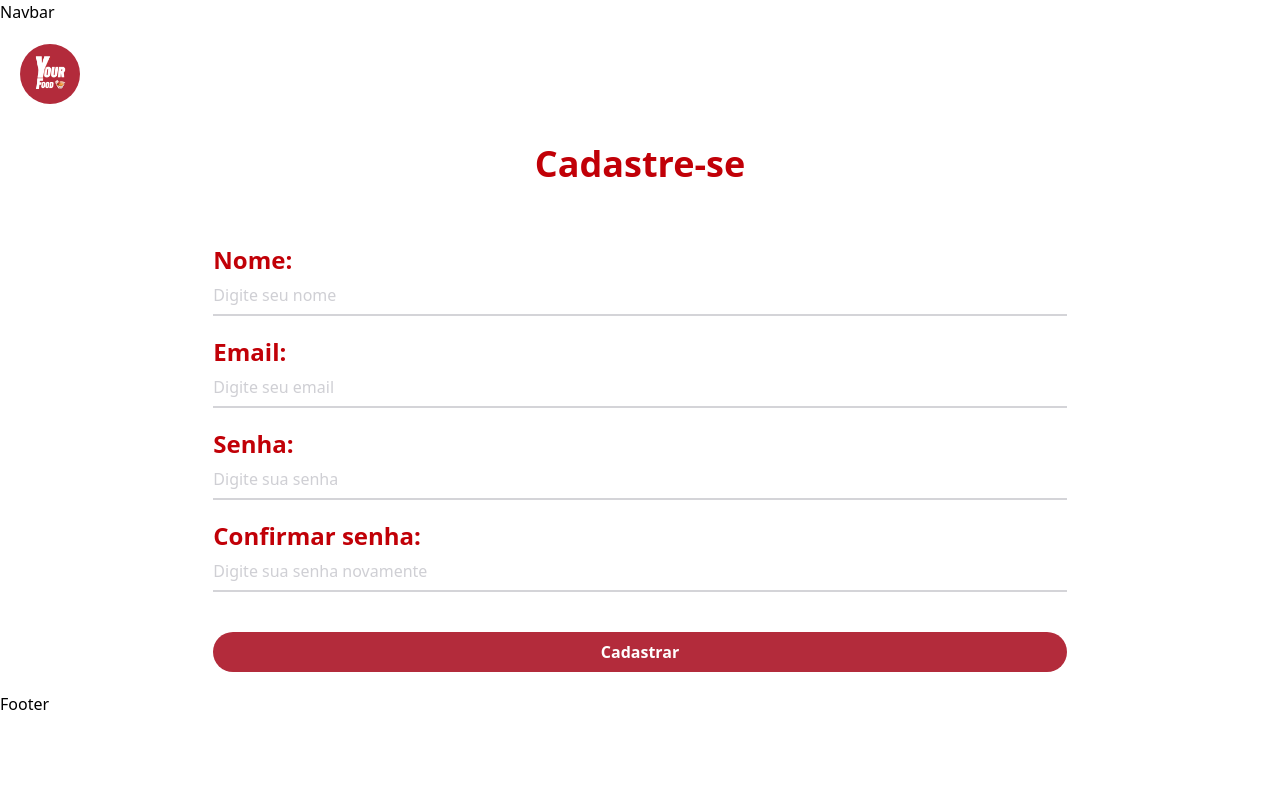
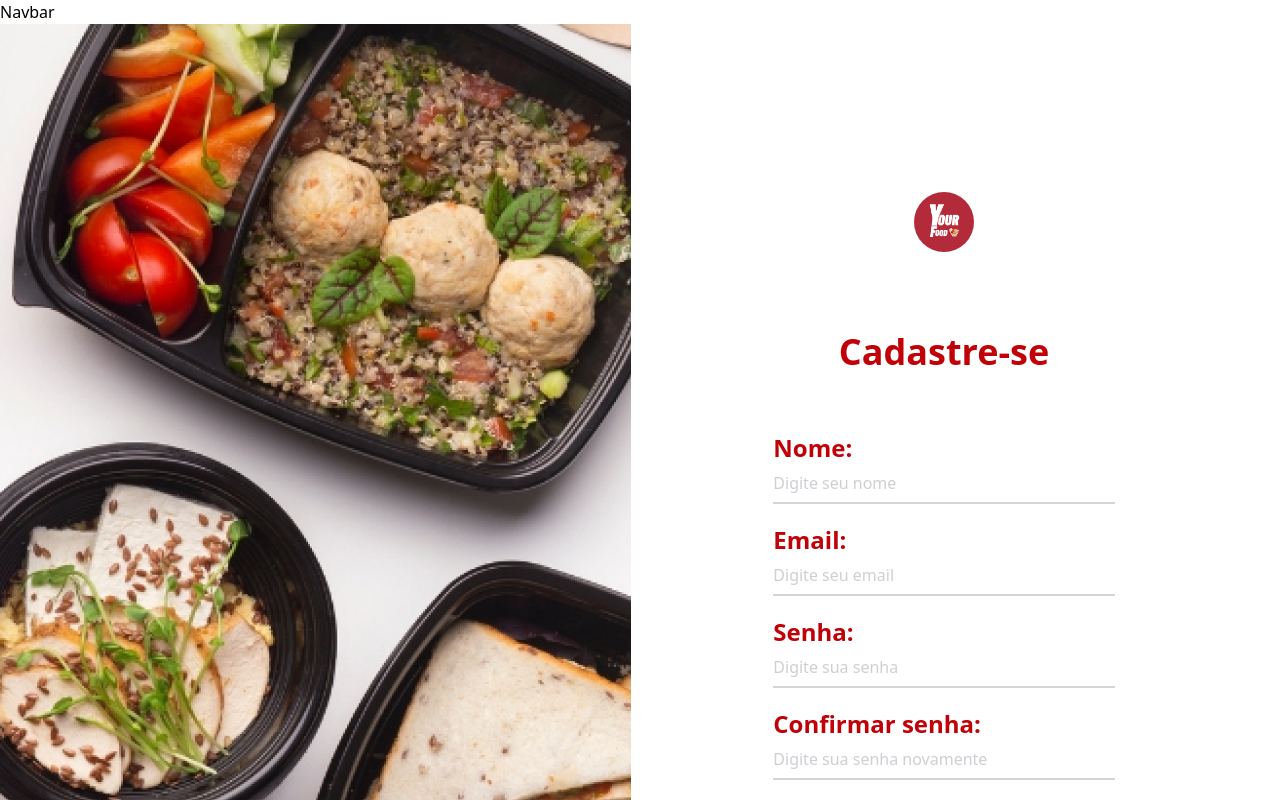
Before and after one commit to gen-projects/Your_Food, a React (Vite) app: page /cadastro in a window 1280 px wide. Shown: the top 800 px of the page. Built offline with nearby package versions, Linux system fonts and the light colour scheme; no server answers.

Commit message:
Feat: versao desktop

```diff
--- a/src/components/botao/BotaoBranco.tsx
+++ b/src/components/botao/BotaoBranco.tsx
@@ -10,7 +10,8 @@ function BotaoBranco({ texto,  onClick = function() {}, isLoading = false }: Bot
   return (
     <button
       onClick={onClick}
-      className="bg-white text-black w-full font-bold rounded-full px-6 py-2 hover:bg-gray-200 transition-colors duration-200"
+      className="bg-white text-black w-full font-bold rounded-full px-6 py-2
+       hover:bg-gray-200 transition-colors duration-200 cursor-pointer"
     >
       {isLoading ? (
         <div className="flex justify-center items-center">
--- a/src/components/botao/BotaoVermelho.tsx
+++ b/src/components/botao/BotaoVermelho.tsx
@@ -6,11 +6,16 @@ interface BotaoProps {
   isLoading?: boolean;
 }
 
-function BotaoVermelho({ texto, onClick = function() {}, isLoading = false }: BotaoProps) {
+function BotaoVermelho({
+  texto,
+  onClick = function () {},
+  isLoading = false,
+}: BotaoProps) {
   return (
     <button
       onClick={onClick}
-      className="bg-[#B32B3B] w-full text-white font-bold rounded-full px-6 py-2 hover:bg-[#9e2a2a] transition-colors duration-200"
+      className="bg-[#B32B3B] w-full text-white font-bold rounded-full
+      px-6 py-2 hover:bg-[#9e2a2a] transition-colors duration-200 cursor-pointer"
     >
       {isLoading ? (
         <div className="flex justify-center items-center">
--- a/src/pages/cadastrarusuario/CadastrarUsuario.tsx
+++ b/src/pages/cadastrarusuario/CadastrarUsuario.tsx
@@ -1,5 +1,6 @@
 import { useNavigate } from "react-router-dom";
 import logo from "../../assets/images/icon_branco_bg_vermelho.png";
+import imagem from "../../assets/images/imagem-cadastro.png";
 import CaixaDeTexto from "../../components/caixadetexto/CaixaDeTexto";
 import Subtitulo from "../../components/subtitulo/Subtitulo";
 import Titulo from "../../components/titulo/Titulo";
@@ -69,7 +70,13 @@ function CadastrarUsuario() {
 
   return (
     <>
-      <div className="flex justify-start mt-5">
+      <div className="md:flex md:justify-between md:items-center ">
+        <img className="hidden md:flex max-w-1/2" src={imagem} />
+        <div className="2xl:pr-60 md:pr-20">
+          <div
+            className="flex justify-start mt-5
+                        md:mt-0 md:pb-10 md:justify-center"
+          >
             <img
               className="rounded-[200px] w-15 mx-5"
               src={logo}
@@ -77,6 +84,7 @@ function CadastrarUsuario() {
             />
           </div>
 
+          <div className="md:w-[40vw]">
             <form
               className="flex flex-col items-center gap-5"
               onSubmit={cadastrarNovoUsuario}
@@ -93,7 +101,9 @@ function CadastrarUsuario() {
                   name="nome"
                   placeholder="Digite seu nome "
                   value={usuario.nome}
-            onChange={(e: ChangeEvent<HTMLInputElement>) => atualizarEstado(e)}
+                  onChange={(e: ChangeEvent<HTMLInputElement>) =>
+                    atualizarEstado(e)
+                  }
                 />
               </div>
 
@@ -105,7 +115,9 @@ function CadastrarUsuario() {
                   name="usuario"
                   placeholder="Digite seu email "
                   value={usuario.usuario}
-            onChange={(e: ChangeEvent<HTMLInputElement>) => atualizarEstado(e)}
+                  onChange={(e: ChangeEvent<HTMLInputElement>) =>
+                    atualizarEstado(e)
+                  }
                 />
               </div>
 
@@ -117,7 +129,9 @@ function CadastrarUsuario() {
                   name="senha"
                   placeholder="Digite sua senha "
                   value={usuario.senha}
-            onChange={(e: ChangeEvent<HTMLInputElement>) => atualizarEstado(e)}
+                  onChange={(e: ChangeEvent<HTMLInputElement>) =>
+                    atualizarEstado(e)
+                  }
                 />
               </div>
 
@@ -136,12 +150,12 @@ function CadastrarUsuario() {
               </div>
 
               <div className="w-4/6 py-5">
-          <BotaoVermelho
-            texto="Cadastrar"
-            isLoading={isLoading}
-          />
+                <BotaoVermelho texto="Cadastrar" isLoading={isLoading} />
               </div>
             </form>
+          </div>
+        </div>
+      </div>
     </>
   );
 }
```
Also changed, not shown: src/assets/images/imagem-cadastro.png (added). Lines whose indentation alone changed are shown as unchanged.
